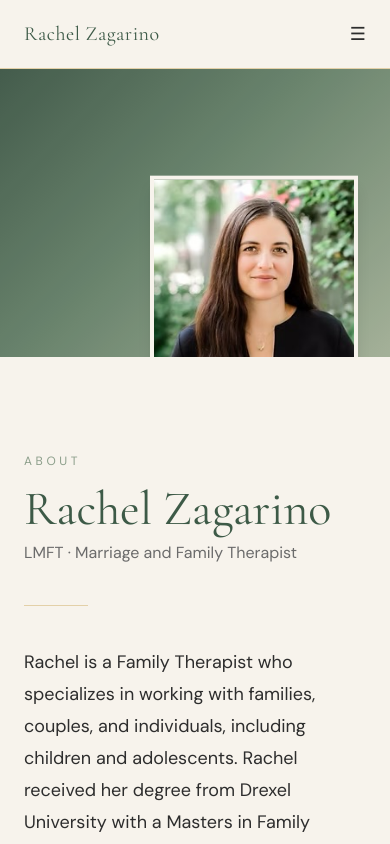
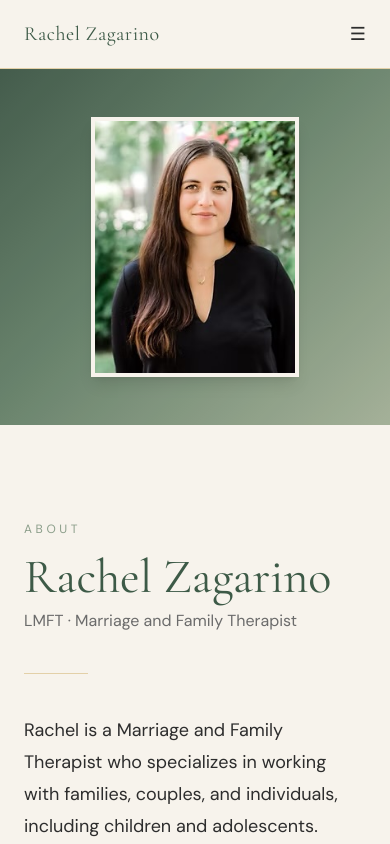
Before and after one commit to mb3152/therapist-website, a Next.js app: page /about in a window 390 px wide. Built offline with nearby package versions, Linux system fonts and the light colour scheme.

Commit message:
Update about page copy and layout

```diff
--- a/app/about/page.tsx
+++ b/app/about/page.tsx
@@ -5,10 +5,10 @@ export default function About() {
   return (
     <div className="h-full overflow-y-auto">
       {/* Gradient hero banner with portrait */}
-      <div className="h-72 md:h-96 relative overflow-hidden bg-[linear-gradient(135deg,#2f4b3a_0%,#58765e_45%,#9aa98f_100%)]">
+      <div className="relative overflow-hidden bg-[linear-gradient(135deg,#2f4b3a_0%,#58765e_45%,#9aa98f_100%)] px-6 py-12 md:py-16">
         <div className="absolute inset-0 bg-cream/10" />
-        <div className="absolute right-8 md:right-16 bottom-0 translate-y-1/3 z-10">
-          <div className="w-52 h-68 md:w-72 md:h-96 overflow-hidden border-4 border-cream shadow-lg">
+        <div className="relative z-10 max-w-5xl mx-auto flex justify-center md:justify-end">
+          <div className="w-52 aspect-[4/5] md:w-72 overflow-hidden border-4 border-cream shadow-lg">
             <img
               src="/images/IMG_6910.jpeg"
               alt="Rachel Zagarino"
@@ -33,10 +33,10 @@ export default function About() {
           <div className="w-16 h-px bg-tan mb-10" />
           <div className="font-sans text-warm-dark leading-8 space-y-6 text-lg">
             <p>
-              Rachel is a Family Therapist who specializes in working with
-              families, couples, and individuals, including children and
-              adolescents. Rachel received her degree from Drexel University
-              with a Masters in Family Therapy.
+              Rachel is a Marriage and Family Therapist who specializes in
+              working with families, couples, and individuals, including
+              children and adolescents. Rachel received her degree from Drexel
+              University with a Masters in Family Therapy.
             </p>
             <p>
               Rachel is passionate about working with children and adolescents
@@ -46,16 +46,10 @@ export default function About() {
             </p>
             <p>
               Rachel has developed a philosophy of practice that encompasses
-              trauma-informed thinking with attachment theory perspectives. This
-              philosophy lends itself well to both classical and post-modern
-              family therapy approaches, including Experiential, Contextual, and
-              Eco-systemic Structural Family Therapy (ESFT).
-            </p>
-            <p>
-              Rachel is trained using Brainspotting for the treatment of trauma
-              in children and adolescents. She also utilizes Play Therapy and
-              Sandtray Therapy as powerful modalities for working with younger
-              clients, meeting them where they are developmentally.
+              trauma-informed thinking with attachment theory perspectives. She
+              has training in Trauma-Focused Cognitive Behavioral Therapy, Sand
+              Tray Therapy, Play Therapy, Contextual Therapy, and Eco-systemic
+              Structural Family Therapy.
             </p>
             <p>
               Rather than adhering rigidly to a single model, Rachel integrates
@@ -86,44 +80,12 @@ export default function About() {
                 label: "Specialty",
                 value: "Children, Adolescents & Families",
               },
-              {
-                label: "Training",
-                value: "Brainspotting Practitioner",
-              },
             ].map(({ label, value }) => (
               <div key={label} className="border-l-2 border-sage pl-4">
                 <p className="font-sans text-xs tracking-widest uppercase text-sage mb-1">
                   {label}
                 </p>
                 <p className="font-sans text-warm-dark">{value}</p>
-              </div>
-            ))}
-          </div>
-        </div>
-      </section>
-
-      {/* Approaches */}
-      <section className="py-16 px-6 bg-cream">
-        <div className="max-w-3xl mx-auto">
-          <h2 className="font-serif text-2xl text-forest mb-8">
-            Therapeutic Approaches
-          </h2>
-          <div className="grid grid-cols-1 sm:grid-cols-3 gap-4">
-            {[
-              "Experiential Family Therapy",
-              "Contextual Family Therapy",
-              "Eco-systemic Structural Family Therapy (ESFT)",
-              "Trauma-Informed Practice",
-              "Attachment Theory",
-              "Brainspotting",
-              "Play Therapy",
-              "Sandtray Therapy",
-            ].map((approach) => (
-              <div
-                key={approach}
-                className="bg-tan/30 px-4 py-3 font-sans text-sm text-warm-dark"
-              >
-                {approach}
               </div>
             ))}
           </div>
```
